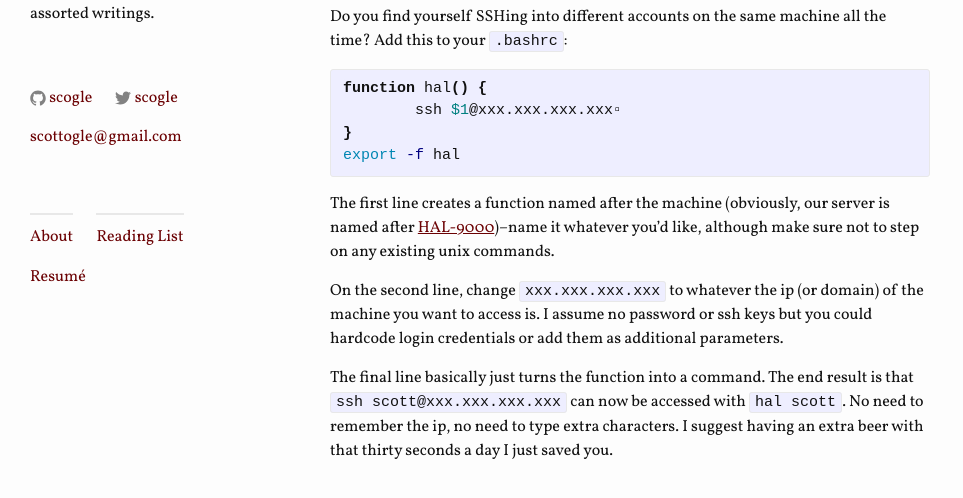
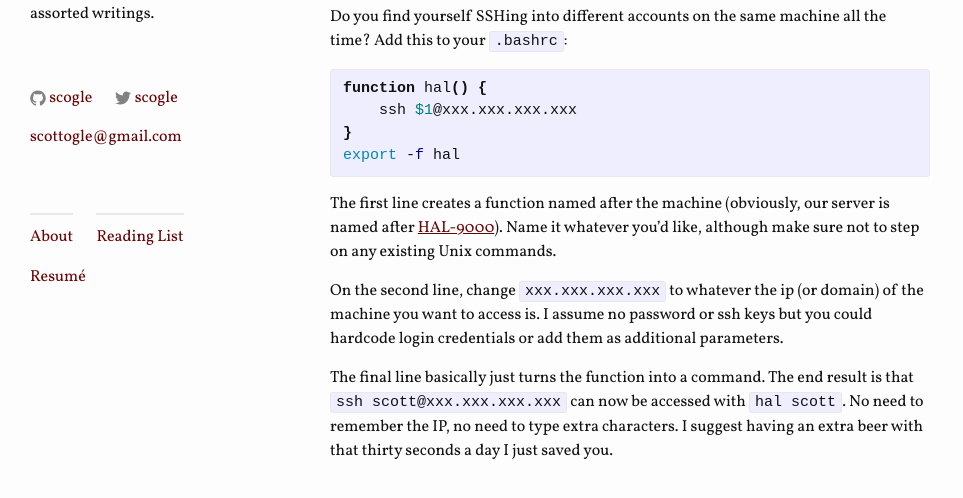
Before and after one commit to scogle/scogle.github.io, a Jekyll site: the page built from _posts/2015-01-19-stupid-ssh-shortcut.markdown, in a window 1280 px wide. Shown: the part 175-673 px from the top of the page, without its empty margins (0-963 px from the left). Built offline with Jekyll 4.4.1, drawn with Linux system fonts in a browser that asks for light colours.

Commit message:
couple tiny formatting changes

```diff
--- a/_posts/2015-01-19-stupid-ssh-shortcut.markdown
+++ b/_posts/2015-01-19-stupid-ssh-shortcut.markdown
@@ -9,13 +9,13 @@ Do you find yourself SSHing into different accounts on the same machine all the
 
 {% highlight bash %}
 function hal() {
-	ssh $1@xxx.xxx.xxx.xxx▫
+    ssh $1@xxx.xxx.xxx.xxx
 }
 export -f hal
 {% endhighlight %}
 
-The first line creates a function named after the machine (obviously, our server is named after [HAL-9000](http://en.wikipedia.org/wiki/HAL_9000))--name it whatever you'd like, although make sure not to step on any existing unix commands.
+The first line creates a function named after the machine (obviously, our server is named after [HAL-9000](http://en.wikipedia.org/wiki/HAL_9000)).  Name it whatever you'd like, although make sure not to step on any existing Unix commands.
 
 On the second line, change `xxx.xxx.xxx.xxx` to whatever the ip (or domain) of the machine you want to access is.  I assume no password or ssh keys but you could hardcode login credentials or add them as additional parameters.
 
-The final line basically just turns the function into a command. The end result is that `ssh scott@xxx.xxx.xxx.xxx` can now be accessed with `hal scott`. No need to remember the ip, no need to type extra characters.  I suggest having an extra beer with that thirty seconds a day I just saved you.
+The final line basically just turns the function into a command. The end result is that `ssh scott@xxx.xxx.xxx.xxx` can now be accessed with `hal scott`. No need to remember the IP, no need to type extra characters.  I suggest having an extra beer with that thirty seconds a day I just saved you.
```
